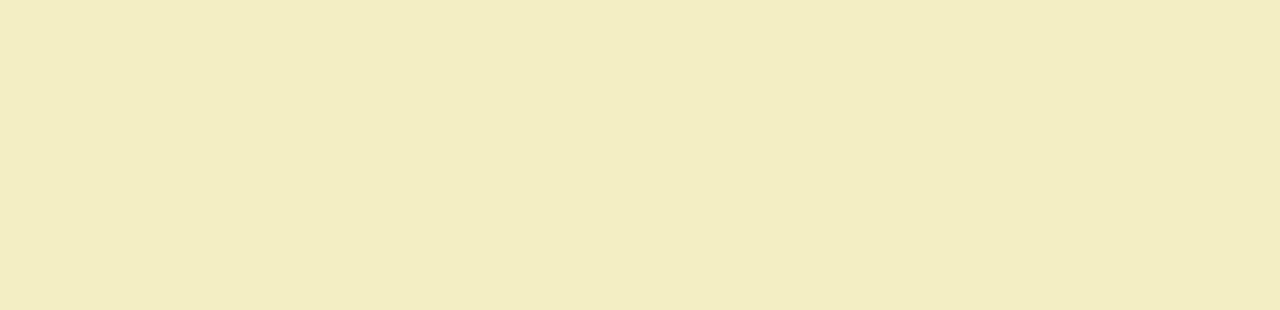
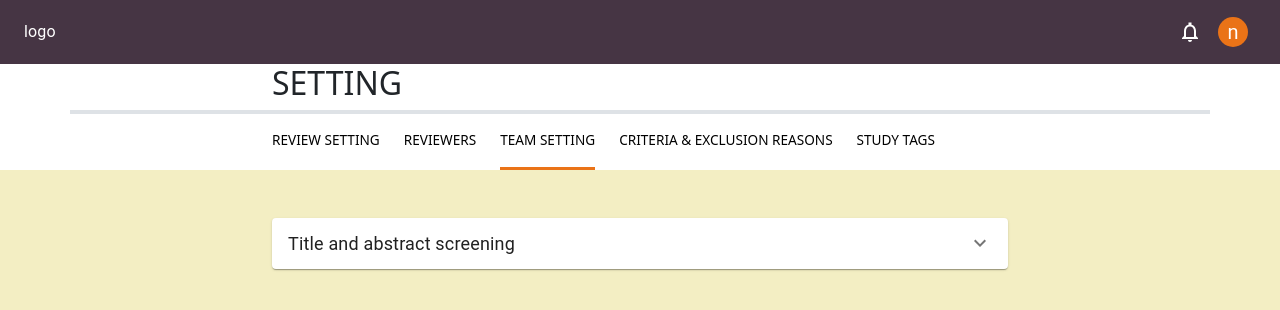
Before and after one commit to Arsalan-Ab/review-app, a React (Create React App) app: page /team-setting in a window 1280 px wide. Before the commit this address had no page. Shown: the top 310 px of the page. Built offline with nearby package versions, Linux system fonts and the light colour scheme.

Commit message:
title and accordian implement

```diff
--- a/src/App.tsx
+++ b/src/App.tsx
@@ -15,6 +15,7 @@ import Reviewers from 'pages/settings/reviewers';
 import CriteriaExclusion from 'pages/settings/criteria-exclusion';
 import ImportHistory from 'pages/import-history';
 import ImportPageLayout from 'layouts/import-page-layout';
+import TeamSetting from 'pages/settings/team-setting';
 
 function App() {
   return (
@@ -39,6 +40,7 @@ function App() {
           <Route element={<SettingLayout />}>
             <Route path='/review-setting' element={<ReviewSetting />}></Route>
             <Route path='/authors' element={<Reviewers />}></Route>
+            <Route path='/team-setting' element={<TeamSetting />}></Route>
             <Route path='/criteria-exclusion' element={<CriteriaExclusion />}></Route>
           </Route>
         </Route>
--- a/src/components/accordination/vote-status-generator.tsx
+++ b/src/components/accordination/vote-status-generator.tsx
@@ -1,5 +1,4 @@
 import FiberManualRecordOutlinedIcon from '@mui/icons-material/FiberManualRecordOutlined';
-import { Icon, IconButton } from '@mui/material';
 
 function VoteStatusGenerator(title: string, color: string, count: number,) {
 
@@ -9,7 +8,6 @@ function VoteStatusGenerator(title: string, color: string, count: number,) {
                 <div className='me-1'>{count}</div>
                 <FiberManualRecordOutlinedIcon sx={{ color: color }} className='me-1' fontSize='small' />
                 <div>{title}</div>
-
             </div>
         </>
     );
--- /dev/null
+++ b/src/components/basic-table.tsx
@@ -0,0 +1,33 @@
+interface TableProps {
+    columns: string[],
+    rows: any[][]
+}
+
+function BasicTable({ columns, rows }: TableProps) {
+    return (
+        <table className="table table-bordered">
+            <thead>
+                <tr>
+                    {
+                        columns.map((header,indx) => (
+                            <th className="h6" key={indx} scope="col">{header}</th>
+                        ))
+                    }
+                </tr>
+            </thead>
+            <tbody>
+                {
+                    rows.map((row, indx) => (
+                        <tr key={indx}>
+                            {row.map((cell, cellIndx) => (
+                                <td key={cellIndx}>{cell}</td>
+                            ))}
+                        </tr>
+                    ))
+                }
+            </tbody>
+        </table>
+    );
+}
+
+export default BasicTable;
--- /dev/null
+++ b/src/components/simple-accordination.tsx
@@ -0,0 +1,30 @@
+import * as React from 'react';
+import Accordion from '@mui/material/Accordion';
+import AccordionSummary from '@mui/material/AccordionSummary';
+import AccordionDetails from '@mui/material/AccordionDetails';
+import Typography from '@mui/material/Typography';
+import ExpandMoreIcon from '@mui/icons-material/ExpandMore';
+
+interface AccordionProps {
+    accordinationSummary: string,
+    accordinationDetails: React.ReactNode
+}
+
+export default function SimpleAccordion({ accordinationSummary, accordinationDetails }: AccordionProps) {
+    return (
+        <div>
+            <Accordion>
+                <AccordionSummary
+                    expandIcon={<ExpandMoreIcon />}
+                    aria-controls="panel1a-content"
+                    id="panel1a-header"
+                >
+                    <Typography fontSize={18}>{accordinationSummary}</Typography>
+                </AccordionSummary>
+                <AccordionDetails>
+                    {accordinationDetails}
+                </AccordionDetails>
+            </Accordion>
+        </div>
+    );
+}
--- /dev/null
+++ b/src/components/team-setting/title-accordion-detail.tsx
@@ -0,0 +1,33 @@
+import VoteStatusGenerator from "components/accordination/vote-status-generator";
+import BasicTable from "components/basic-table";
+import { progressColor } from "constants/colors";
+import MultiProgress from "react-multi-progress";
+
+function TitleAccordionDetail() {
+    return (
+        <div>
+            <div className="mb-4">
+                <div className="mb-2">Team Progress</div>
+                <div className="mb-3"><MultiProgress backgroundColor={progressColor.noVote} height={15} elements={
+                    [{
+                        value: 25,
+                        color: progressColor.oneVote
+                    }]
+                } />
+                </div>
+                <div className="d-flex justify-content-between mb-3 me-5">
+                    <div>{VoteStatusGenerator("Done", progressColor.done, 1)}</div>
+                    <div>{VoteStatusGenerator("One Vote", progressColor.oneVote, 0)}</div>
+                    <div>{VoteStatusGenerator("Conflict", progressColor.conflict, 0)}</div>
+                    <div>{VoteStatusGenerator("No Votes", progressColor.noVote, 0)}</div>
+                </div>
+                <div>
+                    <BasicTable columns={['REVIEWER', 'CONTRIBUTION']} rows={[['name', 2]]} />
+                </div>
+            </div>
+            <div></div>
+        </div>
+    );
+}
+
+export default TitleAccordionDetail;
--- /dev/null
+++ b/src/components/team-setting/title-accordion.tsx
@@ -0,0 +1,12 @@
+import SimpleAccordion from "components/simple-accordination";
+import TitleAccordionDetail from "./title-accordion-detail";
+
+function TitleAccordination() {
+    return (
+        <SimpleAccordion accordinationSummary="Title and abstract screening"
+            accordinationDetails={<TitleAccordionDetail />}
+        />
+    );
+}
+
+export default TitleAccordination;
--- a/src/layouts/setting-layout.tsx
+++ b/src/layouts/setting-layout.tsx
@@ -11,8 +11,8 @@ function SettingLayout() {
                         <h2 className="col-sm-10 offset-sm-2 fw-normal ">Setting</h2>
                     </div>
                     <SecondryNavigationMaker
-                        linksName={['review setting','team setting', 'reviewers', 'Criteria & exclusion reasons', 'study tags']}
-                        linksAddress={['review-setting', 'authors', 'team-setting','criteria-exclusion', 'study-tags']}
+                        linksName={['review setting', 'reviewers', 'team setting', 'Criteria & exclusion reasons', 'study tags']}
+                        linksAddress={['review-setting', 'authors', 'team-setting', 'criteria-exclusion', 'study-tags']}
                     />
                 </div>
             </div>
--- /dev/null
+++ b/src/pages/settings/team-setting.tsx
@@ -0,0 +1,15 @@
+import TitleAccordination from "components/team-setting/title-accordion";
+
+function TeamSetting() {
+    return (
+        <div className="container">
+            <div className="row">
+                <div className="col-sm-8 offset-sm-2">
+                    <TitleAccordination/>
+                </div>
+            </div>
+        </div>
+    );
+}
+
+export default TeamSetting;
```
Also changed, not shown: src/components/team-setting/title-accordination.tsx (deleted, +0 -7 lines), src/components/basic-accordination.tsx (deleted), src/services/auth.ts (line endings or trailing spaces).
